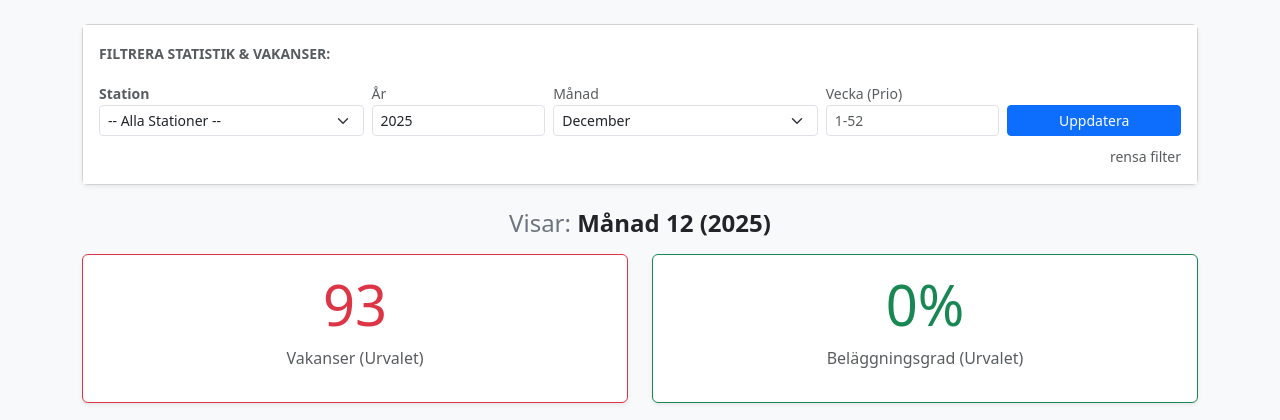
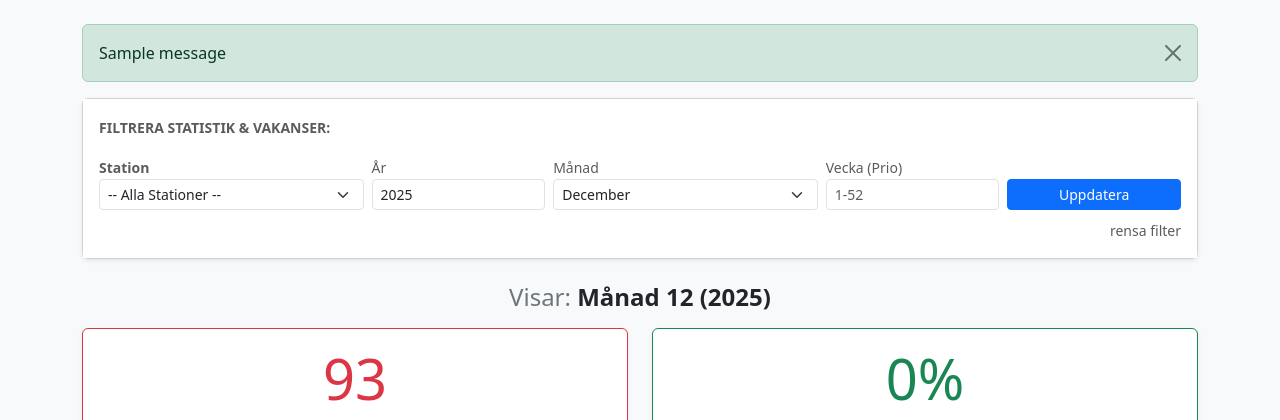
Before and after one commit to Barrelito/ambulance_planner, a Flask app: page /dashboard in a window 1280 px wide. Shown: the part 50-470 px from the top of the page. Run offline with Flask 3, Linux system fonts and the light colour scheme; the visitor is signed in with stand-in values (Sample User, id 1); tables that the repository leaves empty hold one stand-in row (values such as "Sample post"); one stand-in notice (Sample message) is shown.

Commit message:
dashboard update

```diff
--- a/templates/dashboard.html
+++ b/templates/dashboard.html
@@ -15,6 +15,17 @@
 </nav>
 
 <div class="container pb-5">
+
+    {% with messages = get_flashed_messages(with_categories=true) %}
+      {% if messages %}
+        {% for category, message in messages %}
+          <div class="alert alert-{{ category }} alert-dismissible fade show" role="alert">
+            {{ message }}
+            <button type="button" class="btn-close" data-bs-dismiss="alert" aria-label="Close"></button>
+          </div>
+        {% endfor %}
+      {% endif %}
+    {% endwith %}
 
     <div class="card shadow-sm mb-4">
         <div class="card-body bg-white py-3">
@@ -172,13 +183,7 @@
                             <div class="col-6"><label class="form-label small fw-bold text-muted">Hemstation</label><select name="home_station" class="form-select"><option value="Pool">Pool (Ingen fast)</option>{% for station in stations %}<option value="{{ station.name }}">{{ station.name }}</option>{% endfor %}</select></div>
                             <div class="col-6"><label class="form-label small fw-bold text-muted">Roll</label><select name="role" class="form-select"><option value="AMB">AMB</option><option value="VUB">VUB</option></select></div>
                             <div class="col-12 mt-2"><div class="form-check"><input class="form-check-input" type="checkbox" name="has_sits" id="sitsCheck"><label class="form-check-label" for="sitsCheck">Har SITS-kompetens</label></div></div>
-                            <div class="col-12 mt-1">
-                                <div class="form-check">
-                                    <input class="form-check-input" type="checkbox" name="has_c1" id="c1Check" checked>
-                                    <label class="form-check-label" for="c1Check">Har C1-körkort</label>
-                                </div>
-                            </div>
-
+                            <div class="col-12 mt-1"><div class="form-check"><input class="form-check-input" type="checkbox" name="has_c1" id="c1Check" checked><label class="form-check-label" for="c1Check">Har C1-körkort</label></div></div>
                             <div class="col-12 mt-3"><button type="submit" class="btn btn-success w-100">Lägg till i listan</button></div>
                         </div>
                     </form>
```
